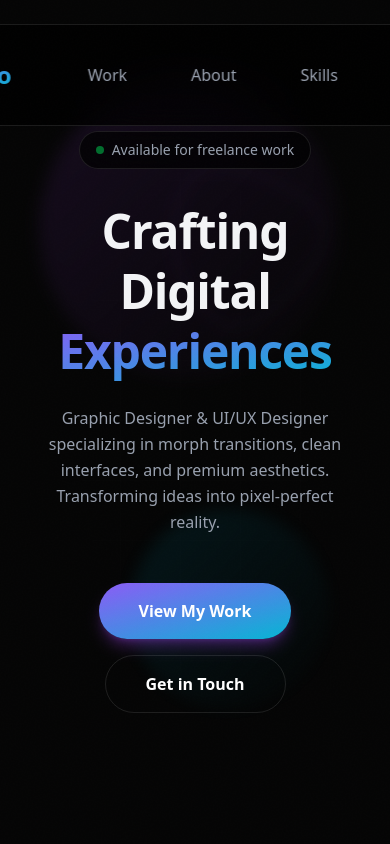
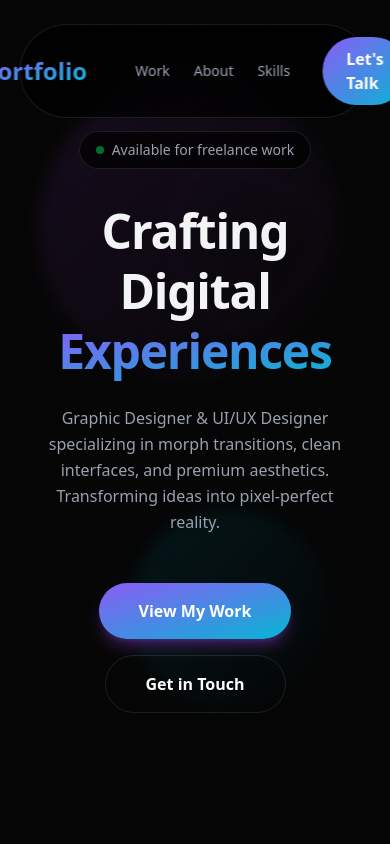
Before and after one commit to Smranz/portfolio-2025, a Next.js app: page / in a window 390 px wide. Shown: the top 844 px of the page. Built offline with nearby package versions, Linux system fonts and the light colour scheme.

Commit message:
Fix: Navbar and Grid responsiveness

```diff
--- a/src/components/BentoGrid.js
+++ b/src/components/BentoGrid.js
@@ -205,7 +205,7 @@ function BentoItem({ item, index, onClick }) {
               bg-[#0a0a0a] rounded-3xl border border-white/10 overflow-hidden relative cursor-pointer
               hover:border-purple-500/30 hover:-translate-y-1 hover:shadow-lg hover:shadow-purple-500/30 transition-all group
               ${item.size === 'large' ? 'col-span-1 row-span-2 md:col-span-2 md:row-span-2' : ''}
-              ${item.size === 'tall' ? 'md:row-span-2' : ''}
+              ${item.size === 'tall' ? 'row-span-2 md:row-span-2' : ''}
               ${item.size === 'wide' ? 'md:col-span-2' : ''}
             `}
             initial={{ opacity: 0, y: 30 }}
--- a/src/components/Navbar.js
+++ b/src/components/Navbar.js
@@ -10,7 +10,7 @@ const links = [
 export default function Navbar() {
     return (
         <motion.nav
-            className="fixed top-6 left-1/2 -translate-x-1/2 z-[1000] flex items-center justify-center gap-6 px-10 py-4 glass rounded-full"
+            className="fixed top-6 left-1/2 -translate-x-1/2 z-[1000] flex items-center justify-center gap-2 md:gap-6 px-4 md:px-10 py-3 md:py-4 glass rounded-full w-[90%] md:w-auto max-w-sm md:max-w-none"
             initial={{ y: -100, opacity: 0 }}
             animate={{ y: 0, opacity: 1 }}
             transition={{ duration: 0.6, ease: "easeOut" }}
@@ -23,7 +23,7 @@ export default function Navbar() {
                 <a
                     key={link.name}
                     href={link.href}
-                    className="text-gray-400 text-base font-medium px-5 py-2.5 rounded-full hover:text-white hover:bg-white/5 transition-all"
+                    className="text-gray-400 text-sm md:text-base font-medium px-2 md:px-5 py-2 rounded-full hover:text-white hover:bg-white/5 transition-all"
                 >
                     {link.name}
                 </a>
```
